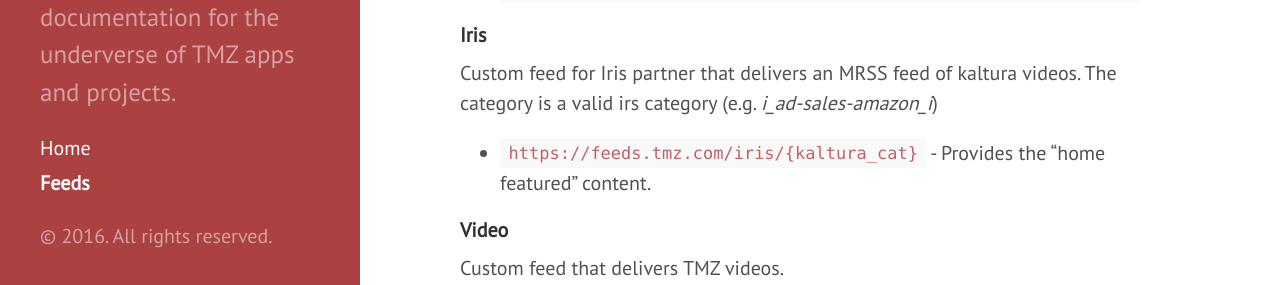
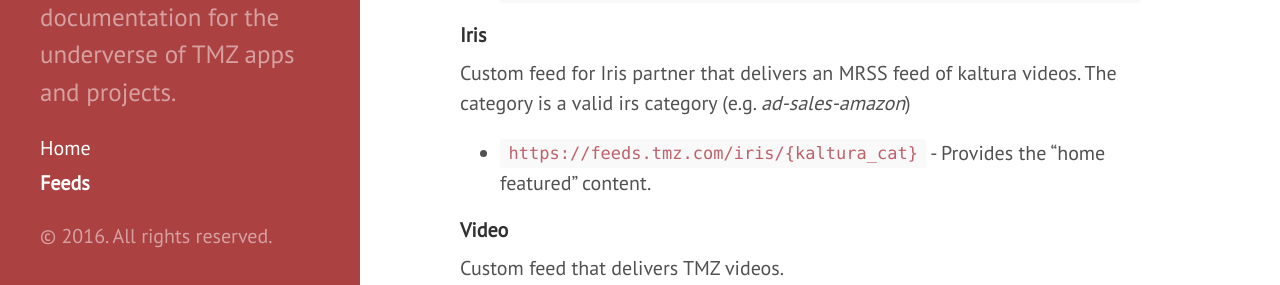
Before and after one commit to wb-docs-tmz/wb-docs-tmz.github.io, a Jekyll site: the page built from feeds.md, in a window 1280 px wide and 900 px high, scrolled down 1047 px. Shown: the part 170-455 px from the top of the window. Built offline with Jekyll 4.4.1, drawn with Linux system fonts in a browser that asks for light colours; nearby versions of some CDN libraries; Markdown is read by kramdown in place of the engine named in the settings.

```diff
--- a/feeds.md
+++ b/feeds.md
@@ -51,7 +51,7 @@ This is the TMZ home page feed.
 
 
 ###### Iris
-Custom feed for Iris partner that delivers an MRSS feed of kaltura videos. The category is a valid irs category (e.g. _i_ad-sales-amazon_i_)
+Custom feed for Iris partner that delivers an MRSS feed of kaltura videos. The category is a valid irs category (e.g. _ad-sales-amazon_)
 
 + `https://feeds.tmz.com/iris/{kaltura_cat}` - Provides the "home featured" content.
 
@@ -63,6 +63,7 @@ Custom feed that delivers TMZ videos.
 
 ##### AOL Publishers JSON News Format
 Custom feed for AOL for showing homepage news in JSON format. Takes special parameters.
+
 + __start__ - required- a unix Timestamp.
 + __end__ - optional- a unix timestamp. Defaults to current timestamp.
 + __n__ - optional- Limits the number of items returned. Defaults to 100.
@@ -82,6 +83,7 @@ been modified.  See [HTTP ETag](http://en.wikipedia.org/wiki/HTTP_ETag).
 __CURL Example:__
 
 {% highlight bash %}
+
 # Get the ETag for the feed
 etag=$(curl -s -I "https://feeds.tmz.com/lastest-news/rss" 2>|/dev/null | awk '/^ETag: / {print $2}' | sed 's/\"//g')
 etag=`echo -n "${etag//[[:space:]]/}"`
```
